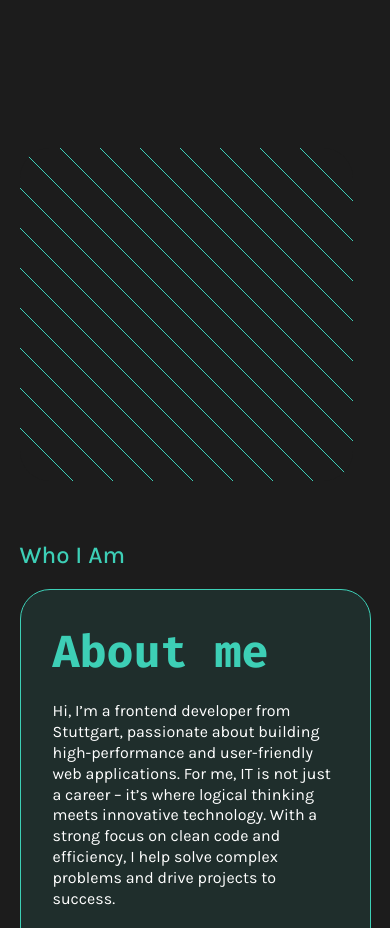
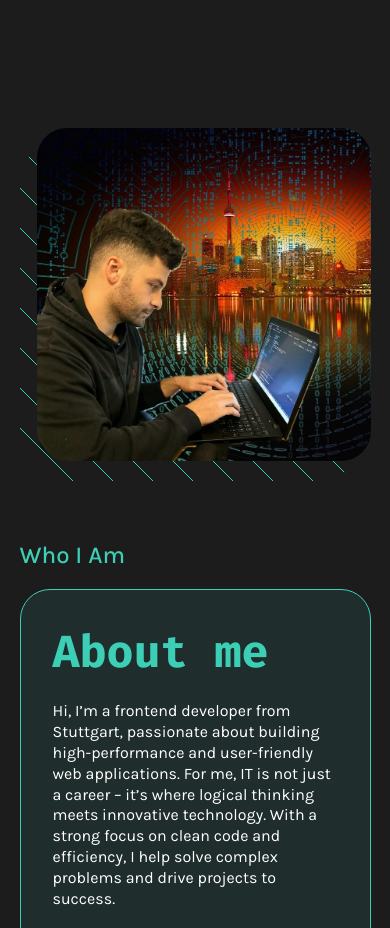
Before and after one commit to mihaiandreineacsu/Portfolio, an Angular app: page / in a window 390 px wide. Shown: the part 846-1774 px from the top of the page. Built offline with nearby package versions, Linux system fonts and the light colour scheme.

Commit message:
final update

```diff
--- a/src/app/main/aboutme/aboutme.component.scss
+++ b/src/app/main/aboutme/aboutme.component.scss
@@ -33,7 +33,7 @@
   width: 568px;
   height: 568px;
   border-radius: 30px;
-  // background-image: url("../../../assets/img/profile_img1.jpg");
+  background-image: url("../../../assets/img/profile_img1.jpg");
   background-size: cover;
   position: absolute;
   top: -30px;
@@ -122,7 +122,7 @@
     height: auto;
     padding-top: 95%;
     border-radius: 30px;
-    // background-image: url("../../../assets/img/profile_img1.jpg");
+    background-image: url("../../../assets/img/profile_img1.jpg");
     background-size: cover;
     position: absolute;
     top: -20px;
```
